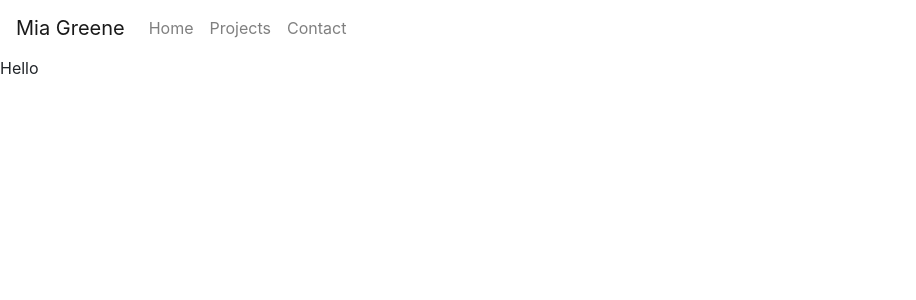
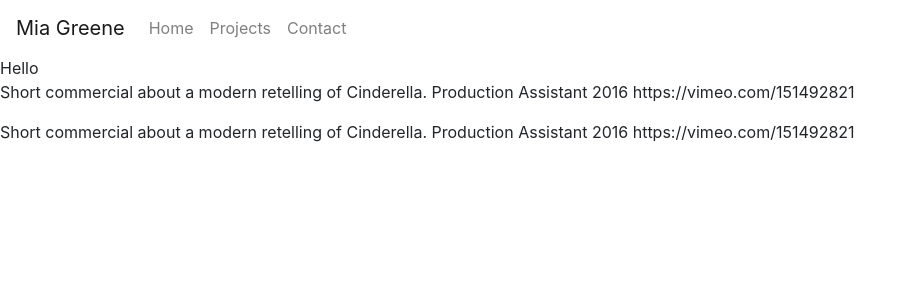
Before and after one commit to miairene/miairene.github.io, a Jekyll site: the page built from _projects/biff_audi_commerical_2016.md, in a window 1280 px wide. Shown: the top 300 px of the page, without its empty margins (0-916 px from the left). Built offline with Jekyll 4.4.1, drawn with Linux system fonts in a browser that asks for light colours.

Commit message:
Update biff_audi_commerical_2016.md
Former-commit-id: 3722d925dbad6e467a7600202ecf893a37e98cb6

```diff
--- a/_projects/biff_audi_commerical_2016.md
+++ b/_projects/biff_audi_commerical_2016.md
@@ -1,3 +1,7 @@
 ---
 title: Biff Audi Commerical 2016
 ---
+
+Short commercial about a modern retelling of Cinderella.
+Production Assistant 2016
+https://vimeo.com/151492821
```
